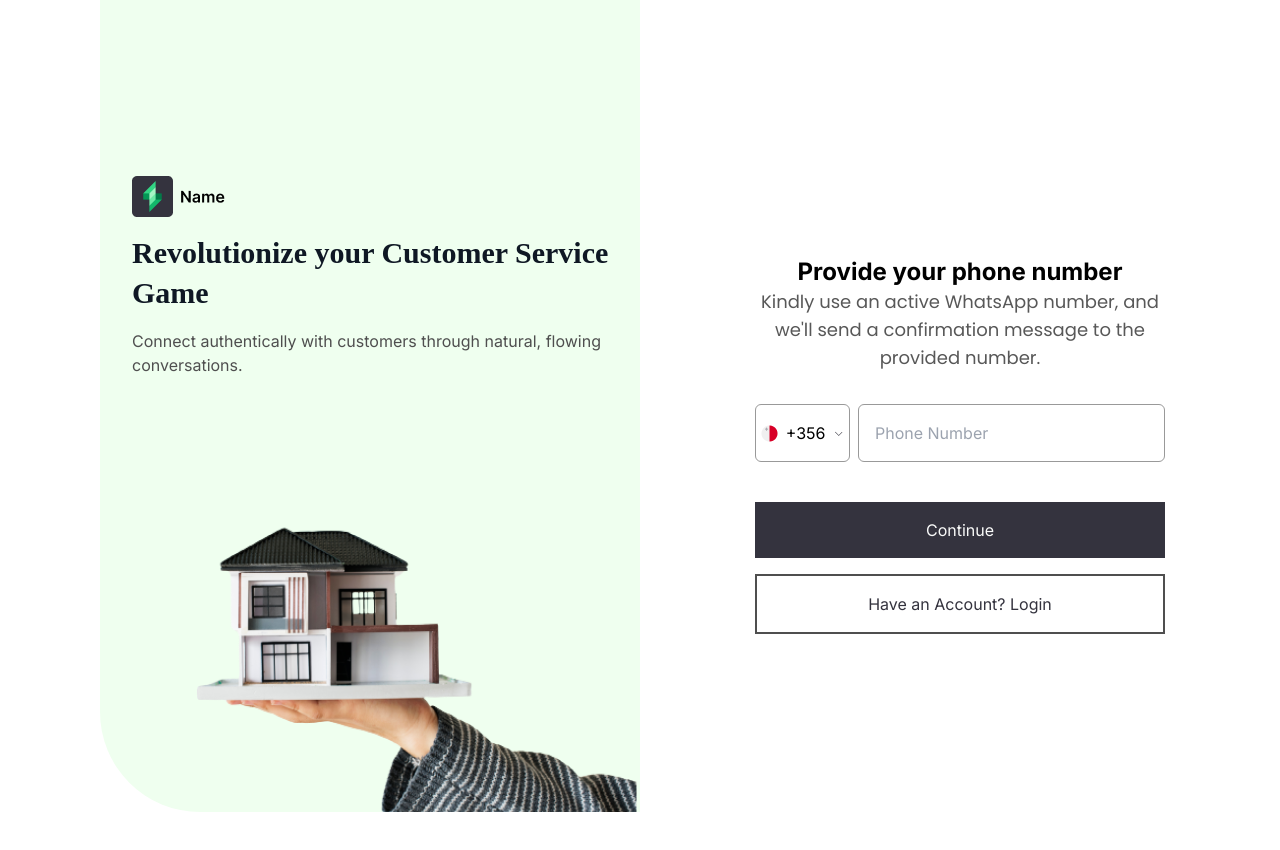
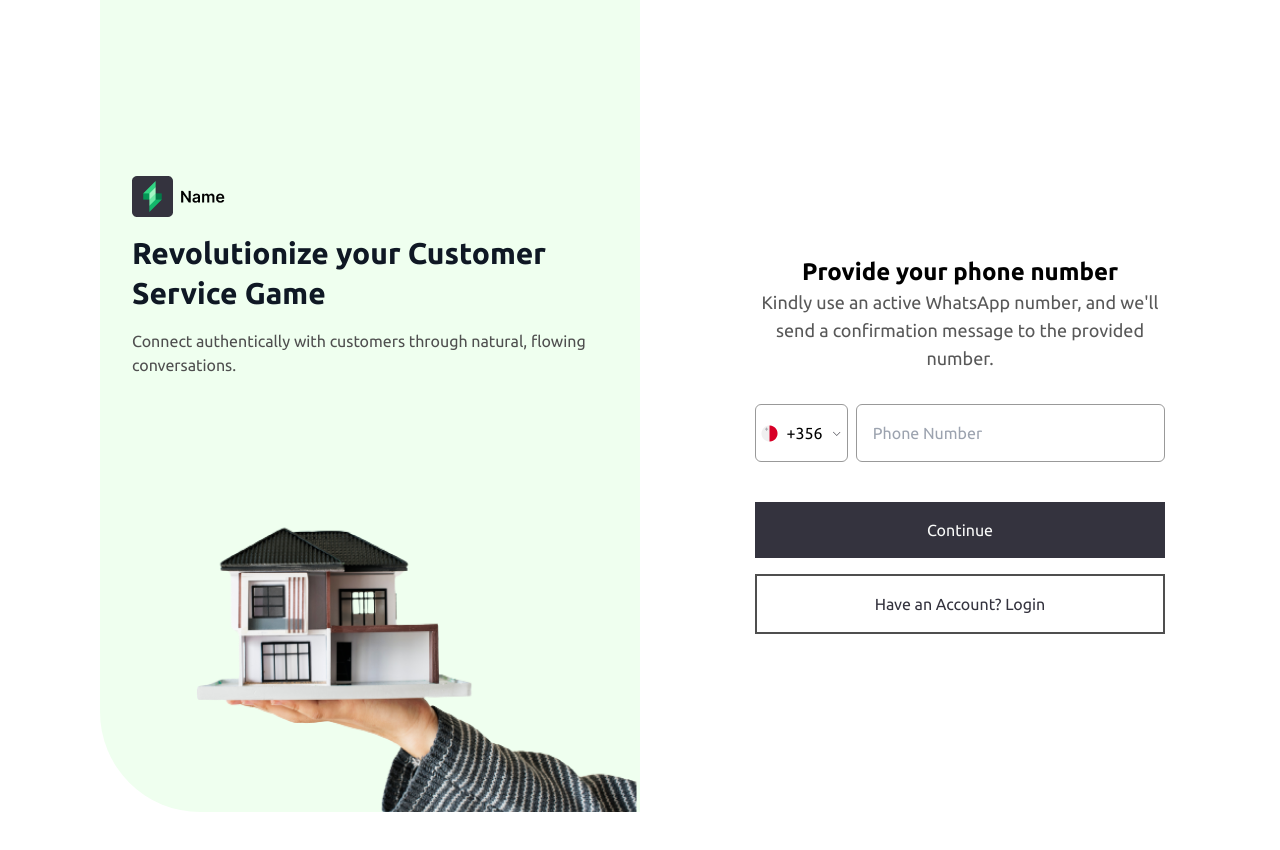
Before and after one commit to pleasantvik/next-test-ch, a React (Vite) app: page / in a window 1280 px wide. Shown: the top 850 px of the page. Built offline with nearby package versions, Linux system fonts and the light colour scheme.

Commit message:
font typeface

```diff
--- a/src/index.css
+++ b/src/index.css
@@ -1,4 +1,4 @@
-@import url("https://fonts.googleapis.com/css2?family=Inter:wght@400;500;600;700;800&family=Karla:wght@400;700&family=Poppins:wght@400;500;600;700;800&family=Roboto+Mono:wght@300;400;500;600;700&display=swap");
+@import url("https://fonts.googleapis.com/css2?family=Ubuntu:wght@400;500;700&display=swap");
 
 @tailwind base;
 @tailwind components;
@@ -7,24 +7,24 @@
 * {
   box-sizing: border-box;
 }
-@font-face {
+/* @font-face {
   font-family: Nordique;
   src: url();
-}
+} */
 
 .home {
   border-bottom-left-radius: 100px;
   /* font-family: ; */
 }
 body {
-  font-family: Inter;
+  font-family: "Ubuntu", sans-serif;
 }
 h1 {
-  font-family: Nordique;
+  /* font-family: Nordique; */
 }
 
 .poppins {
-  font-family: Poppins;
+  font-family: "Ubuntu", sans-serif;
 }
 
 .input,
```
